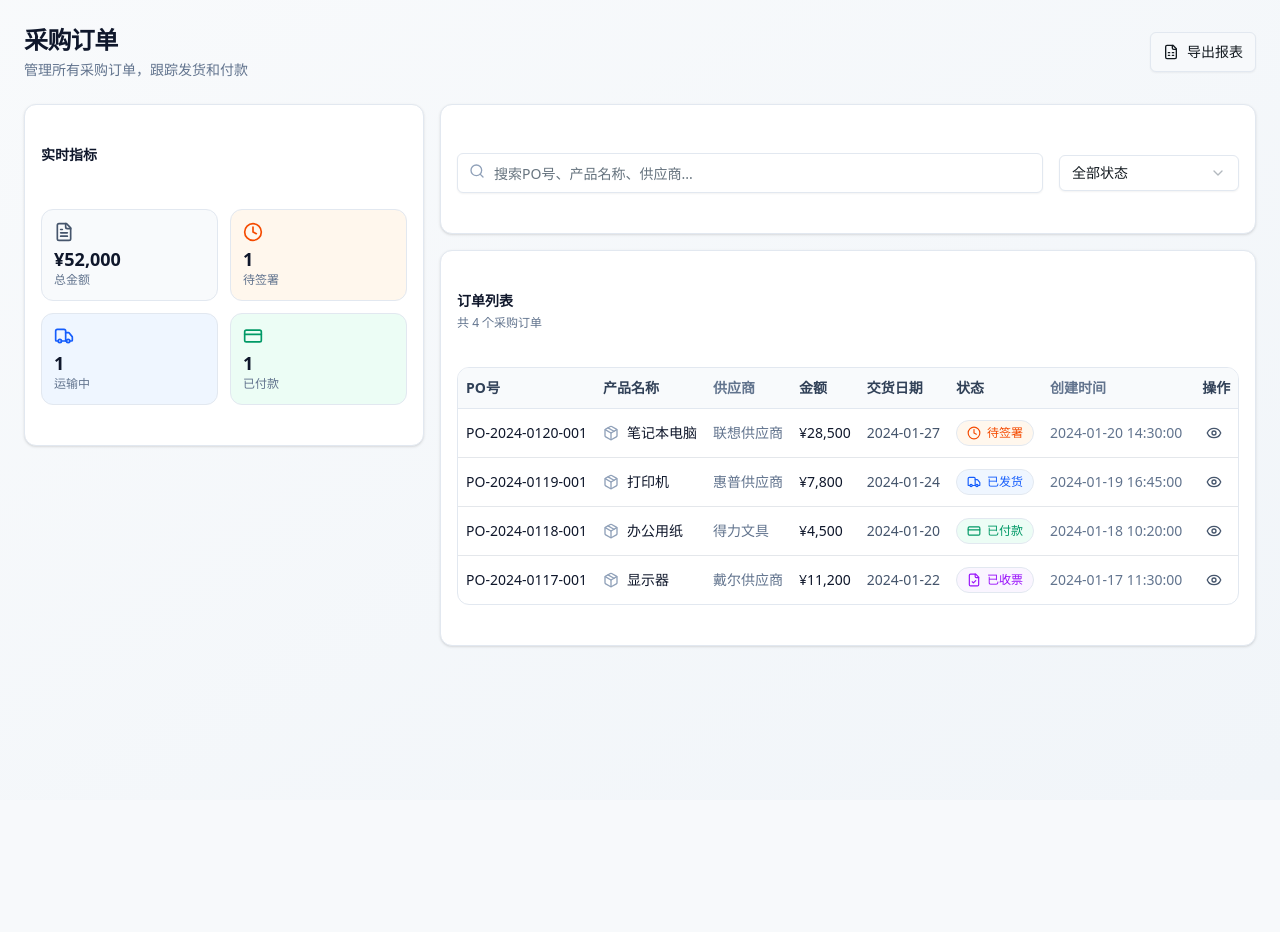
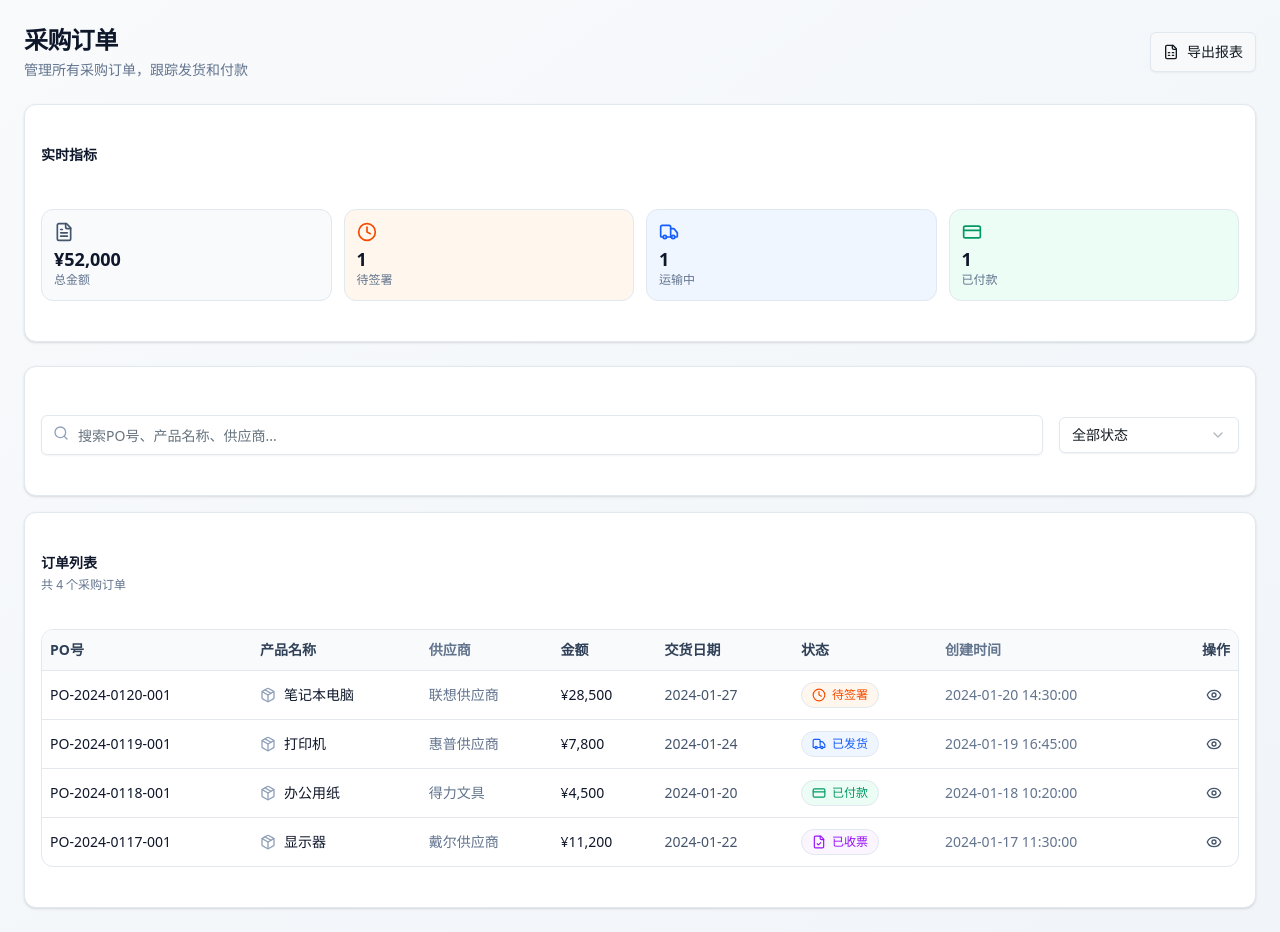
Before and after one commit to rogercwchenhk/leadcom-SRM, a Next.js app: page /pos in a window 1280 px wide. Before the commit the page ends 800 px from the top, so only its background shows below. Built offline with nearby package versions, Linux system fonts and the light colour scheme.

Commit message:
refactor: 优化PO管理页面布局，指标置顶，响应式适配
Coze-Commit-Type: user
Coze-User-ID: 2943817032430572
Coze-Conversation-ID: 34916746528770

```diff
--- a/src/app/pos/page.tsx
+++ b/src/app/pos/page.tsx
@@ -140,9 +140,9 @@ export default function POSPage() {
 
   return (
     <div className="min-h-screen bg-gradient-to-br from-slate-50 to-slate-100">
-      <div className="max-w-7xl mx-auto px-6 py-6">
+      <div className="max-w-7xl mx-auto px-6 py-6 space-y-6">
         {/* Header */}
-        <div className="flex items-center justify-between mb-6">
+        <div className="flex items-center justify-between">
           <div>
             <h1 className="text-2xl font-semibold text-slate-900 tracking-tight">
               采购订单
@@ -159,16 +159,13 @@ export default function POSPage() {
           </div>
         </div>
 
-        <div className="grid grid-cols-12 gap-4">
-          {/* Left Column - Stats */}
-          <div className="col-span-4 space-y-4">
-            {/* Stats Grid */}
+        {/* Stats Grid - Top */}
         <Card className="border-slate-200 shadow-sm">
           <CardHeader className="pb-3 pt-4 px-4">
             <CardTitle className="text-sm font-semibold text-slate-900">实时指标</CardTitle>
           </CardHeader>
           <CardContent className="px-4 pb-4">
-                <div className="grid grid-cols-2 gap-3">
+            <div className="grid grid-cols-2 md:grid-cols-4 gap-3">
               {stats.map((stat, index) => (
                 <div
                   key={index}
@@ -186,10 +183,9 @@ export default function POSPage() {
             </div>
           </CardContent>
         </Card>
-          </div>
 
-          {/* Right Column - Filters & Table */}
-          <div className="col-span-8 space-y-4">
+        {/* Filters & Table - Bottom */}
+        <div className="space-y-4">
           {/* Filters */}
           <Card className="border-slate-200 shadow-sm">
             <CardContent className="pt-6 px-4 pb-4">
@@ -292,6 +288,5 @@ export default function POSPage() {
         </div>
       </div>
     </div>
-    </div>
   );
 }
```
Lines whose indentation alone changed are shown as unchanged.
